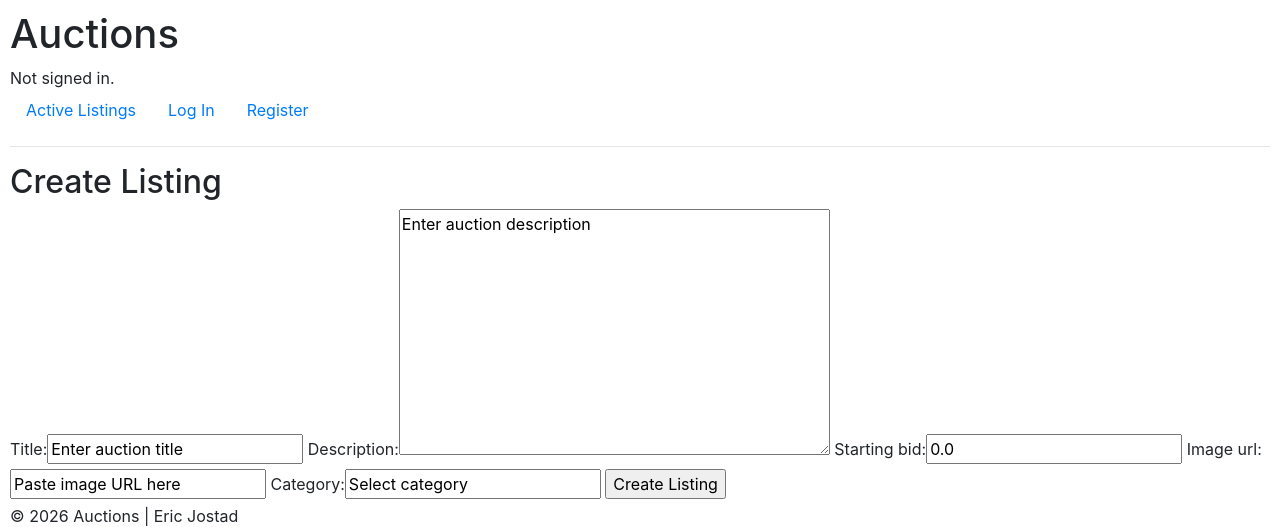
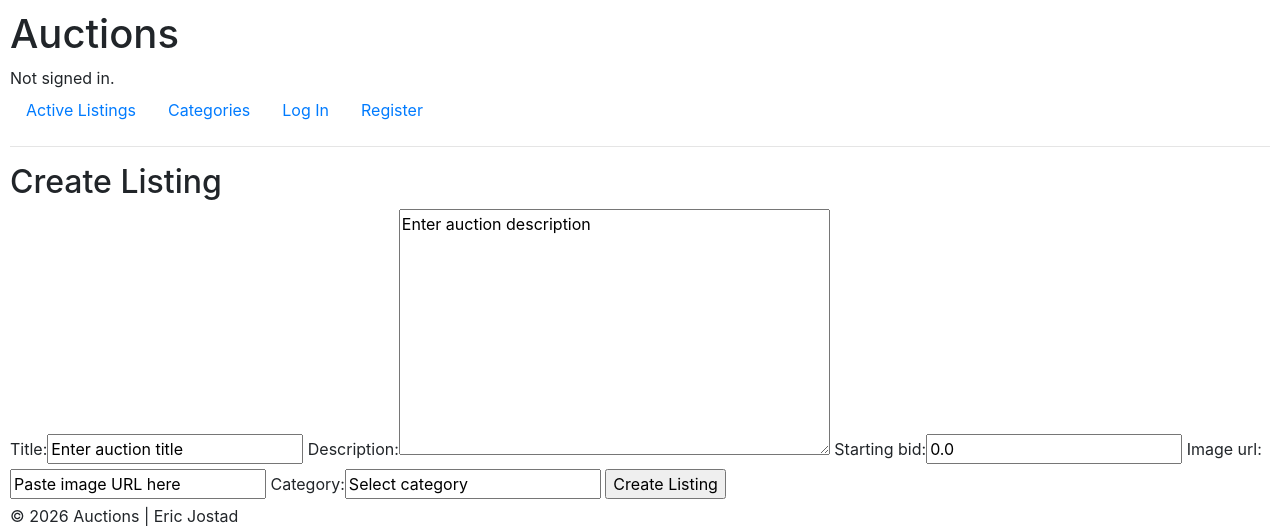
Before and after one commit to EricJostad/Commerce, a Django app: page /create_listing in a window 1280 px wide. Shown: the top 527 px of the page. Run offline with Django 3.2, Linux system fonts and the light colour scheme; some libraries are stand-ins or nearby versions.

Commit message:
Updated routing so that user, whether signed in or not, can navigate to the Categories page. No category rendering functionality yet.

```diff
--- a/auctions/templates/auctions/layout.html
+++ b/auctions/templates/auctions/layout.html
@@ -19,6 +19,9 @@
         <ul class="nav">
             <li class="nav-item">
                 <a class="nav-link" href="{% url 'auctions:index' %}">Active Listings</a>
+            </li>
+            <li class="nav-item">
+                <a class="nav-link" href="{% url 'auctions:categories' %}">Categories</a>
             </li>
             {% if user.is_authenticated %}
                 <li class="nav-item">
--- a/auctions/urls.py
+++ b/auctions/urls.py
@@ -15,5 +15,6 @@ urlpatterns = [
     path("create_listing", views.create_listing, name="create_listing"),
     path("watchlist", views.watchlist, name="watchlist"),
     path("delete_listing/<int:auction_id>",
-         views.delete_listing, name="delete_listing")
+         views.delete_listing, name="delete_listing"),
+    path("categories", views.categories, name="categories")
 ]
--- a/auctions/views.py
+++ b/auctions/views.py
@@ -122,3 +122,7 @@ def watchlist(request):
     return render(request, "auctions/watchlist.html", {
         "watching": watching
     })
+
+
+def categories(request):
+    return render(request, "auctions/categories.html")
```
Also changed, not shown: db.sqlite3.
